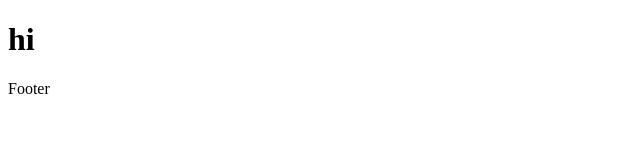
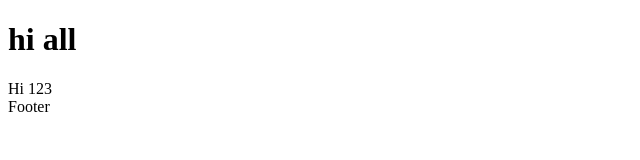
Before and after one commit to JakubKorczak/GIT-Course, a plain HTML site: page index.html in a window 1280 px wide. Shown: the whole page, without its empty margins (0-640 px from the left). Drawn offline with Linux system fonts and the light colour scheme.

Commit message:
add span

```diff
--- a/index.html
+++ b/index.html
@@ -6,7 +6,10 @@
 </head>
 <body>
 
-<h1>hi</h1>
+<h1>hi all</h1>
+
+
+<span>Hi 123</span>
     <footer>Footer</footer>
 </body>
 </html>
```
